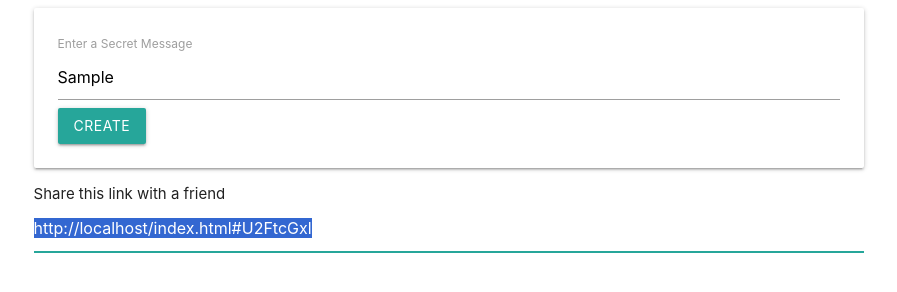
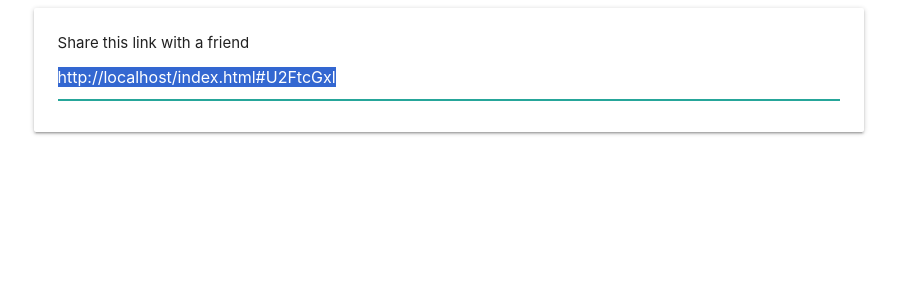
Before and after one commit to killshotxd/Secret-Message-Sharer, a plain HTML site: page index.html in a window 1280 px wide. Both pictures are taken after typing "Sample" into the empty fields and a click on the button "CREATE". Shown: the whole page, without its empty margins (191-1088 px from the left). Drawn offline with nearby package versions, Linux system fonts and the light colour scheme.

Commit message:
toggle msg-form and link-form

```diff
--- a/index.html
+++ b/index.html
@@ -16,16 +16,19 @@
   <body>
     <div class="row">
       <div class="col s8 offset-s2">
-        <div class="card-panel">
+        <div id="message-form" class="card-panel">
           <form>
             <label>Enter a Secret Message</label>
             <input id="message-input" />
             <button class="btn">Create</button>
           </form>
         </div>
-        <div>
-          Share this link with a friend
-          <input id="link-input" />
+
+        <div id="link-form" class="card-panel hide">
+          <div>
+            Share this link with a friend
+            <input id="link-input" />
+          </div>
         </div>
       </div>
     </div>
--- a/script.js
+++ b/script.js
@@ -1,5 +1,8 @@
 document.querySelector("form").addEventListener("submit", (e) => {
   e.preventDefault();
+
+  document.querySelector("#message-form").classList.add("hide");
+  document.querySelector("#link-form").classList.remove("hide");
 
   const input = document.querySelector("#message-input");
 
```
